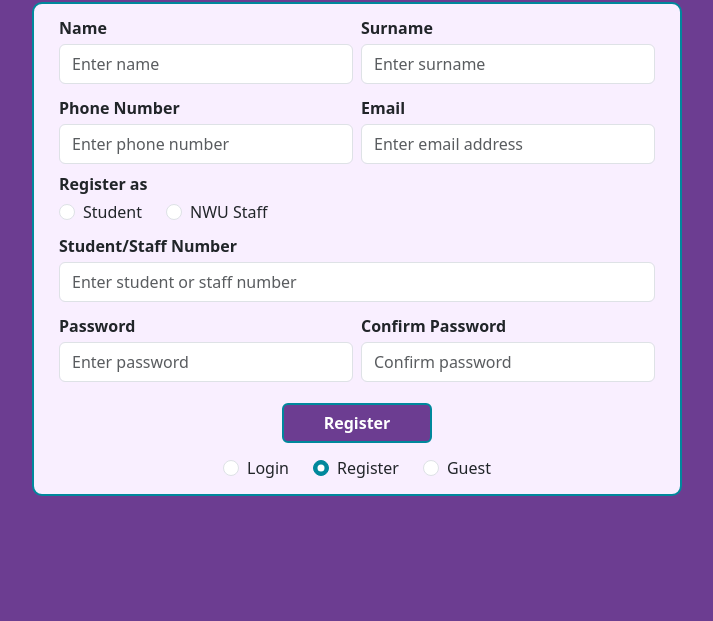
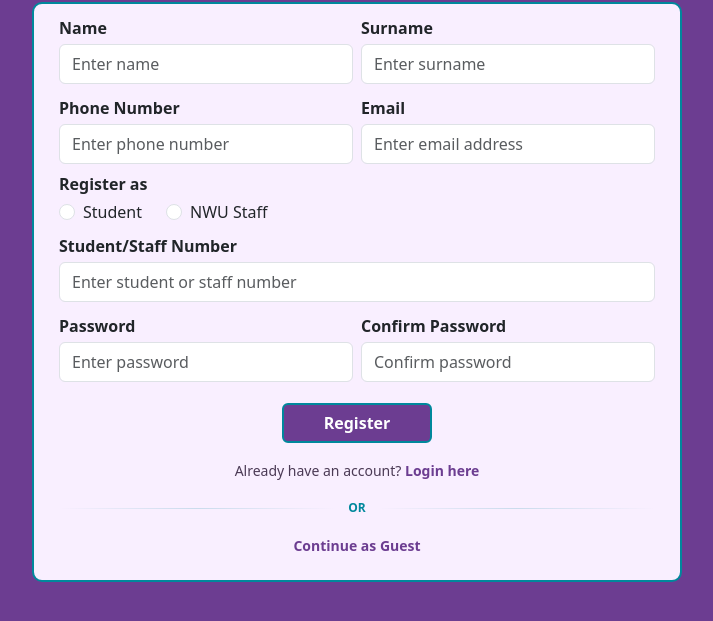
Before and after one commit to Kampus-QReady-Org/Kampus-QReady, a plain HTML site: page Registration page.html in a window 1280 px wide. Shown: the part 121-742 px from the top of the page, without its empty margins (283-996 px from the left). Drawn offline with nearby package versions, Linux system fonts and the light colour scheme.

Commit message:
Removed radio buttons and included links to navigate through pages

```diff
--- a/Registration page.html
+++ b/Registration page.html
@@ -185,39 +185,22 @@
         <button type="submit" class="btn register-btn">Register</button>
       </div>
 
-      <!-- Navigation -->
-      <div class="d-flex justify-content-center gap-4 mt-2">
-        <div class="form-check">
-          <input
-            class="form-check-input"
-            type="radio"
-            name="radioDefault"
-            id="radioLogin"
-          />
-          <label class="form-check-label" for="radioLogin"> Login </label>
-        </div>
+      <!-- Registration Link -->
+      <p class="account-option">
+        Already have an account?
+        <a href="index.html">Login here</a>
+      </p>
 
-        <div class="form-check">
-          <input
-            class="form-check-input"
-            type="radio"
-            name="radioDefault"
-            id="radioRegister"
-            checked
-          />
-          <label class="form-check-label" for="radioRegister"> Register </label>
-        </div>
+      <div class="or-divider">
+        <hr />
+        <span>OR</span>
+        <hr />
+      </div>
 
-        <div class="form-check">
-          <input
-            class="form-check-input"
-            type="radio"
-            name="radioDefault"
-            id="radioGuest"
-          />
-          <label class="form-check-label" for="radioGuest"> Guest </label>
-        </div>
-      </div>
+      <!-- Guest Login Link -->
+      <p class="account-option">
+        <a href="Guest login page.html">Continue as Guest</a>
+      </p>
     </form>
 
     <script src="response.js"></script>
--- a/style.css
+++ b/style.css
@@ -28,10 +28,51 @@ body {
   font-weight: 500;
 }
 
-/* Radio button colour */
-.form-check-input:checked {
-  background-color: #00889c;
-  border-color: #00889c;
+/* Login page account options */
+.account-option {
+  margin: 12px 0;
+  text-align: center;
+  color: #4b3a55;
+  font-size: 14px;
+}
+
+/* Register and Guest links */
+.account-option a {
+  color: #6c3d91;
+  font-weight: 600;
+  text-decoration: none;
+}
+
+.account-option a:hover {
+  text-decoration: underline;
+}
+
+/* OR divider */
+.or-divider {
+  display: flex;
+  align-items: center;
+  gap: 12px;
+  margin: 18px 0;
+}
+
+.or-divider hr {
+  flex: 1;
+  border: 0;
+  height: 1px;
+  margin: 0;
+
+  background-image: linear-gradient(
+    to right,
+    rgba(0, 136, 156, 0),
+    rgba(0, 136, 156, 0.75),
+    rgba(0, 136, 156, 0)
+  );
+}
+
+.or-divider span {
+  color: #00889c;
+  font-size: 12px;
+  font-weight: 600;
 }
 
 .form-check-input:focus {
@@ -70,7 +111,7 @@ body {
 }
 
 .login-btn {
-  margin: 20px auto 10px;
+  margin: 5px auto 10px;
 }
 
 .forgot-password {
```
Also changed, not shown: Guest login page.html (+5 -33 lines), index.html (+14 -31 lines).
